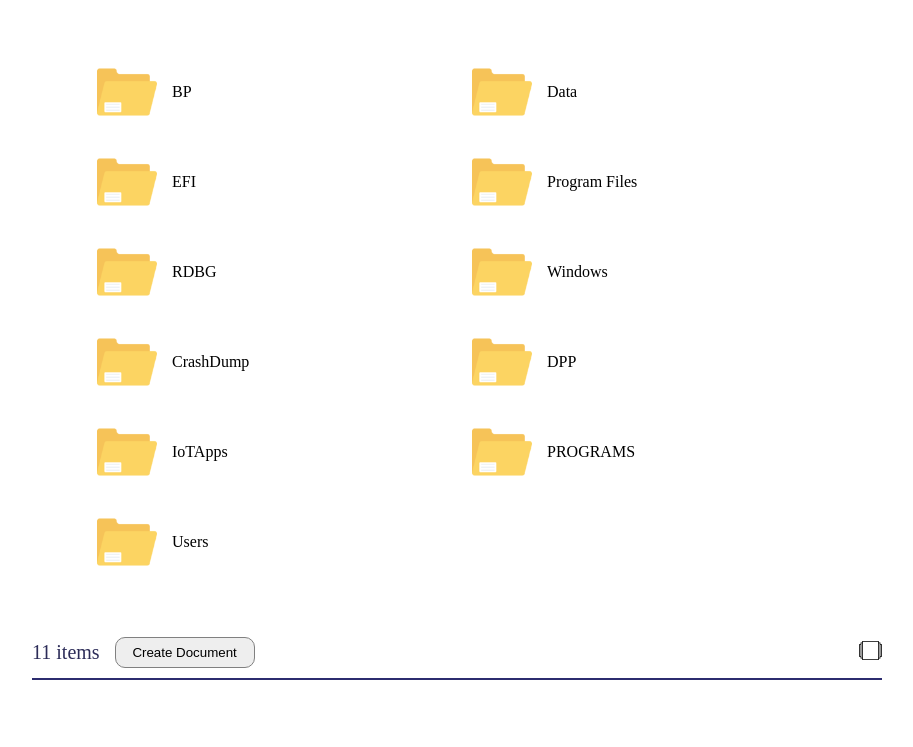
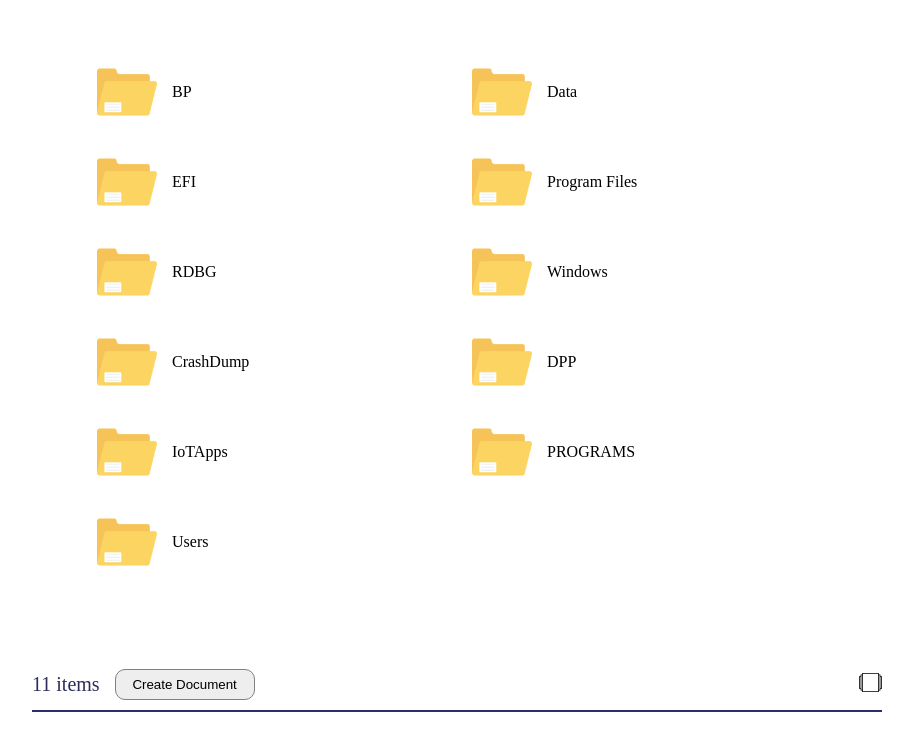
Before and after one commit to wrongju/GSM-test, a plain HTML site: page index.html in a window 1280 px wide. Shown: the part 53-800 px from the top of the page, without its empty margins (183-1096 px from the left). Drawn offline with Linux system fonts and the light colour scheme.

Commit message:
Update index.css

```diff
--- a/index.css
+++ b/index.css
@@ -102,7 +102,7 @@ main {
   flex: 1 1 auto;
   padding: 20px 50px;
   overflow-y: scroll;
-  max-height: 600px;
+  max-height: 700px;
 }
 
 .list {
```
